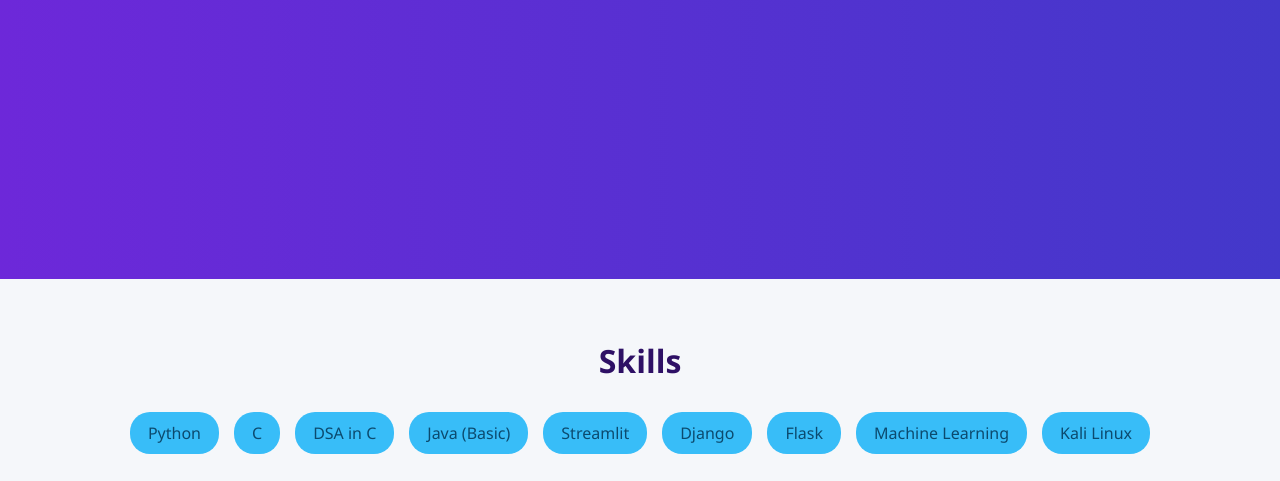
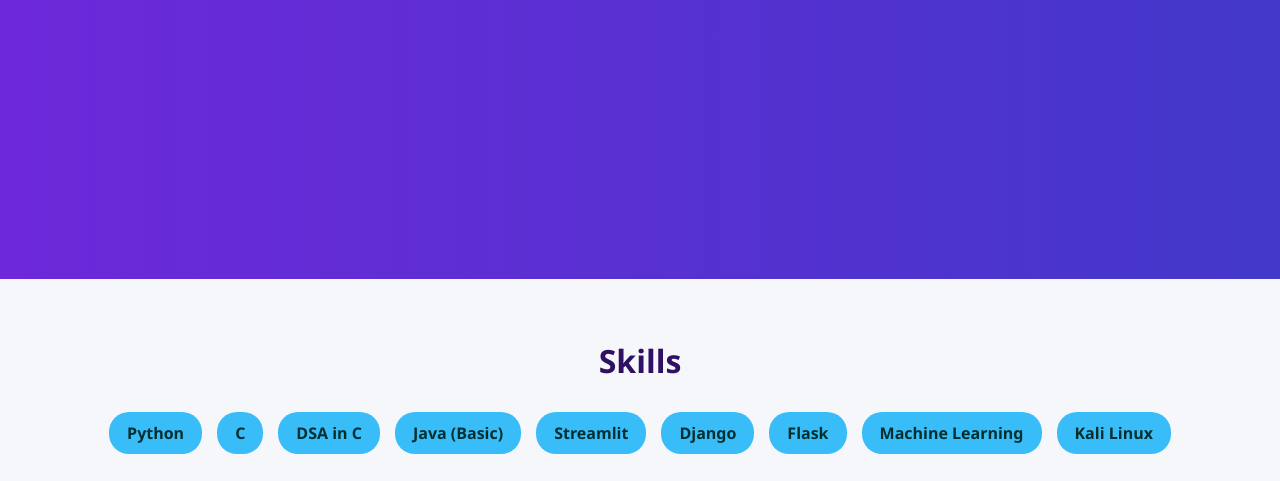
Before and after one commit to Jack-ksrct/Jack-Portfolio, a plain HTML site: page index.html in a window 1280 px wide. Shown: the part 471-952 px from the top of the page. Drawn offline with Linux system fonts and the light colour scheme.

Commit message:
Update style.css

```diff
--- a/style.css
+++ b/style.css
@@ -79,9 +79,9 @@ nav a:hover {
 .skills div {
     background: #38bdf8;
     padding: 10px 18px;
-    color: #0c4a6e;
+    color: #042f2e;
     border-radius: 20px;
-    font-weight: 500;
+    font-weight: 600;
 }
 
 .projects {
```
